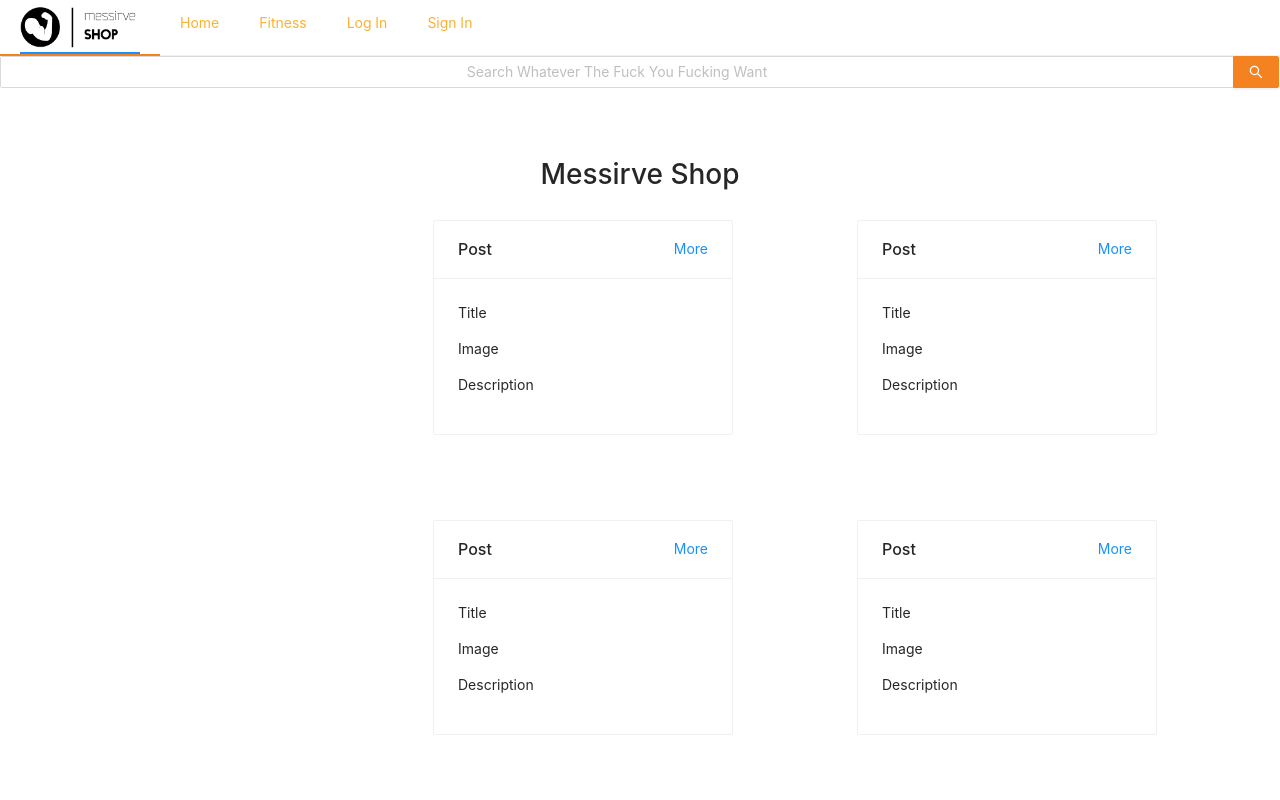
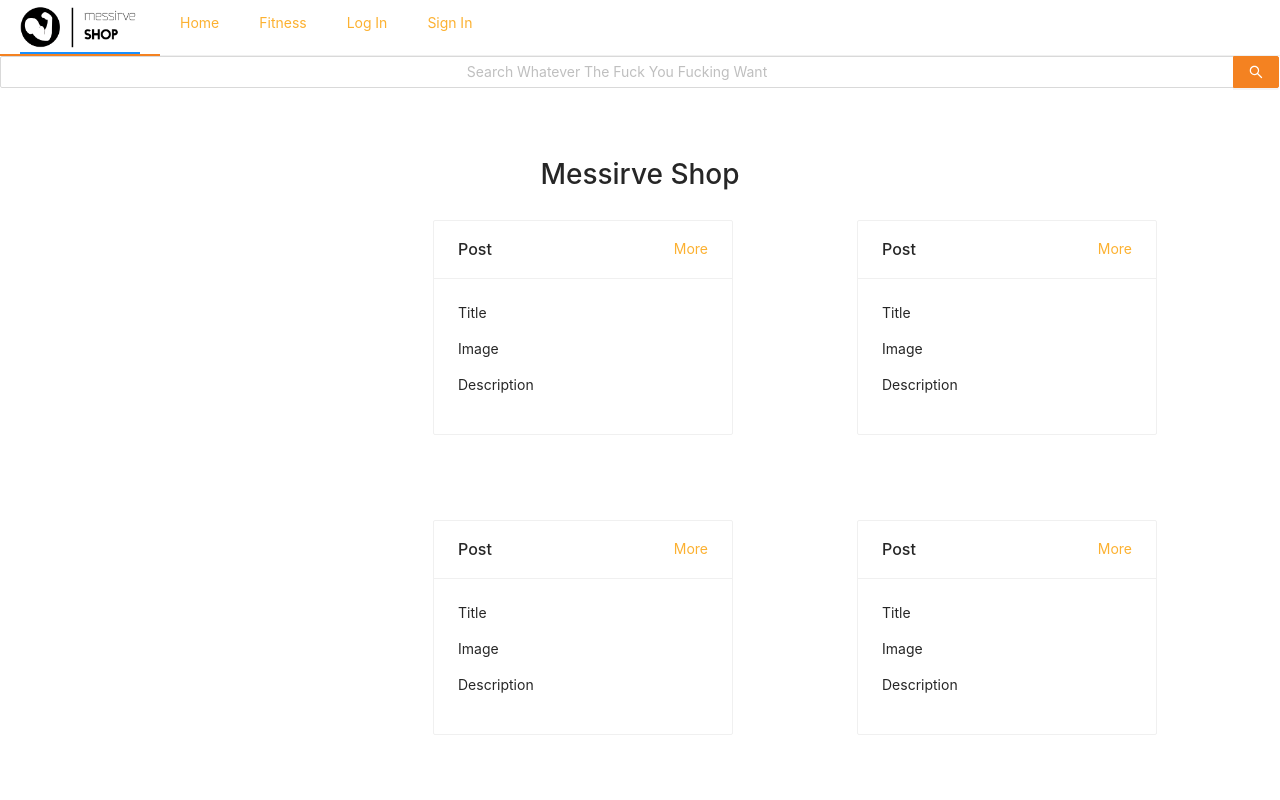
Before and after one commit to MacacoCode/messirve-front-end, a React (Create React App) app: page / in a window 1280 px wide. Shown: the top 800 px of the page. Built offline with nearby package versions, Linux system fonts and the light colour scheme.

Commit message:
Color change for anchor tags

```diff
--- a/src/components/post.js
+++ b/src/components/post.js
@@ -1,5 +1,6 @@
 import React from 'react';
 import { Card } from 'antd';
+import './styles.css'
 
 
 const Post = () => {
--- a/src/components/styles.css
+++ b/src/components/styles.css
@@ -32,3 +32,7 @@ html {
     -webkit-box-shadow: 0 0 0 2px rgba(231, 222, 103, 0.466) !important;
     box-shadow: 0 0 0 2px rgba(231, 222, 103, 0.466) !important;
 }
+
+a {
+    color: #fcb131 !important;
+}
```
